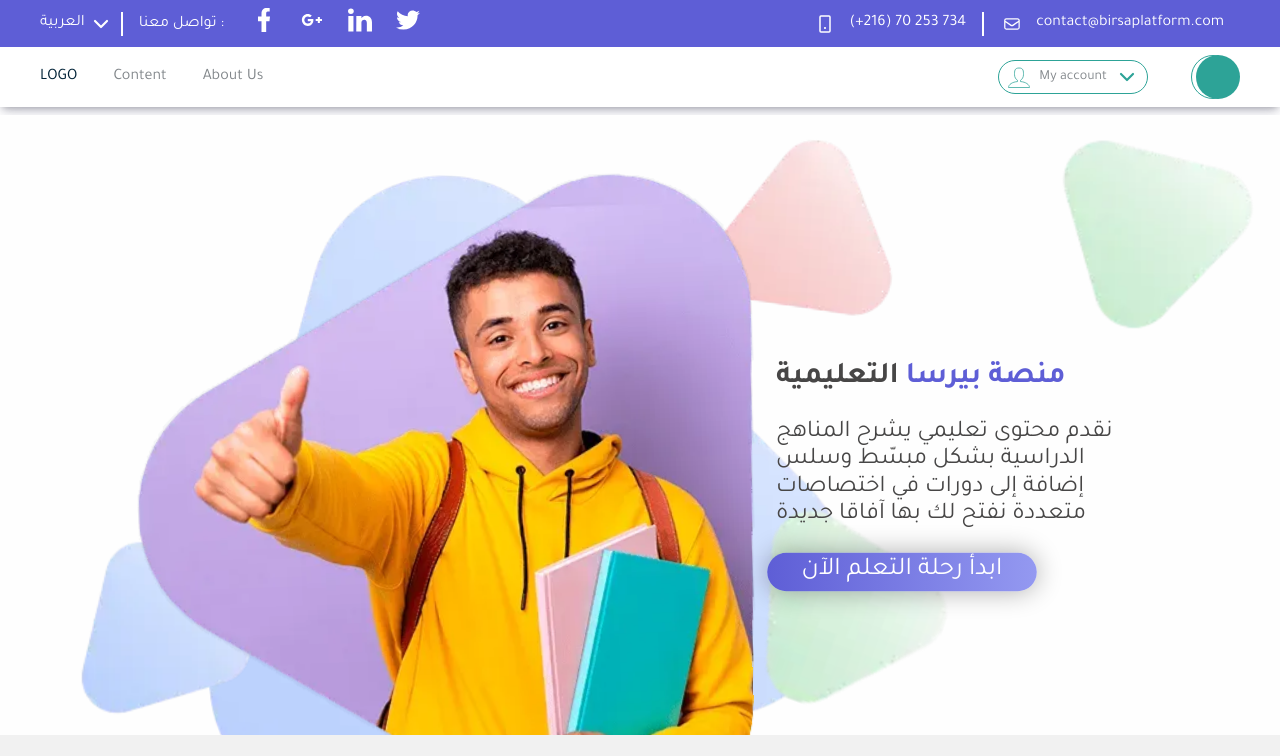
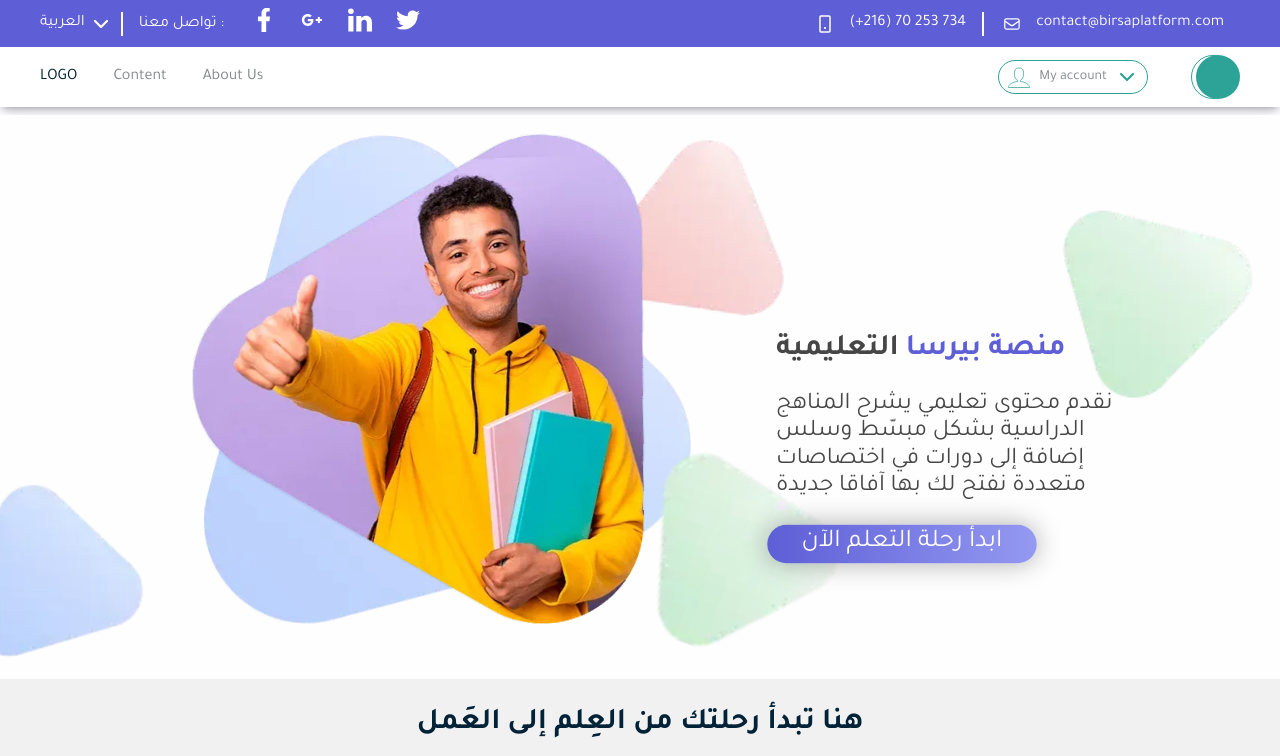
Before and after one commit to VictoriaYotka/beedumy, a React (Create React App) app: page /birsaplatform/faq in a window 1280 px wide. Shown: the top 756 px of the page. Built offline with nearby package versions, Linux system fonts and the light colour scheme; a web font is replaced by a local one.

Commit message:
improve image positioning

```diff
--- a/src/pages/Home/Hero/Hero.module.scss
+++ b/src/pages/Home/Hero/Hero.module.scss
@@ -9,14 +9,13 @@
 
 .hero_container {
   @extend .container;
-  height: 75vh;
+  height: 68vh;
   display: flex;
   justify-content: space-between;
   flex-direction: column;
   min-width: 320px;
 
   @include md {
-    // height: 70vh;
     flex-direction: row;
     gap: 24px;
   }
@@ -52,26 +51,25 @@
 .triangle_green {
   display: none;
   position: absolute;
-  top: -78%;
-  right: -10%;
+  top: -60%;
+  right: 0;
 
   @include sm {
     display: block;
   }
 
   @include md {
-    top: -60%;
+    top: -45%;
     right: 5%;
   }
 
   @include lg {
-    top: -23%;
+    top: -7%;
     right: -8%;
     width: 45%;
   }
 
   @include xl {
-    top: -35%;
     width: 50%;
   }
 }
@@ -142,44 +140,55 @@
   @include md {
     flex-grow: 1;
     height: unset;
-    margin-inline-start: auto;
-    margin-inline-end: auto;
-
-    [dir="ltr"] & {
-      right: -5%;
-    }
-  }
-
-  @include lg {
-    display: flex;
-    [dir="ltr"] & {
-      right: -9%;
-    }
   }
 }
 
 .hero_image {
   position: absolute;
   top: 3%;
-  left: -5%;
-  width: 95%;
+  left: -7%;
+  max-height: 95%;
   z-index: 30;
 
   @include md {
-    top: 8%;
-    left: -4%;
+    top: 2%;
+    left: -5%;
+  }
+
+  @include lg {
+    left: 12%;
+
+    height: auto;
+    max-width: 95%;
+  }
+
+  @include xl {
+    left: 20%;
   }
 }
 
 .triangle_blue_big {
   position: absolute;
-  top: 3%;
-  left: 10%;
-  width: 95%;
+  top: 2%;
+  left: 3%;
+  max-height: 95%;
 
   @include md {
-    top: 8%;
-    left: 8%;
+    top: 2%;
+    left: 3%;
+  }
+
+  @include lg {
+    top: 2%;
+    left: 12%;
+
+    height: auto;
+    max-height: 95%;
+    max-width: 95%;
+  }
+
+  @include xl {
+    left: 23%;
   }
 }
 
@@ -190,7 +199,7 @@
 
   @include sm {
     left: -22%;
-    bottom: -15%;
+    bottom: -7%;
   }
 
   @include md {
```
